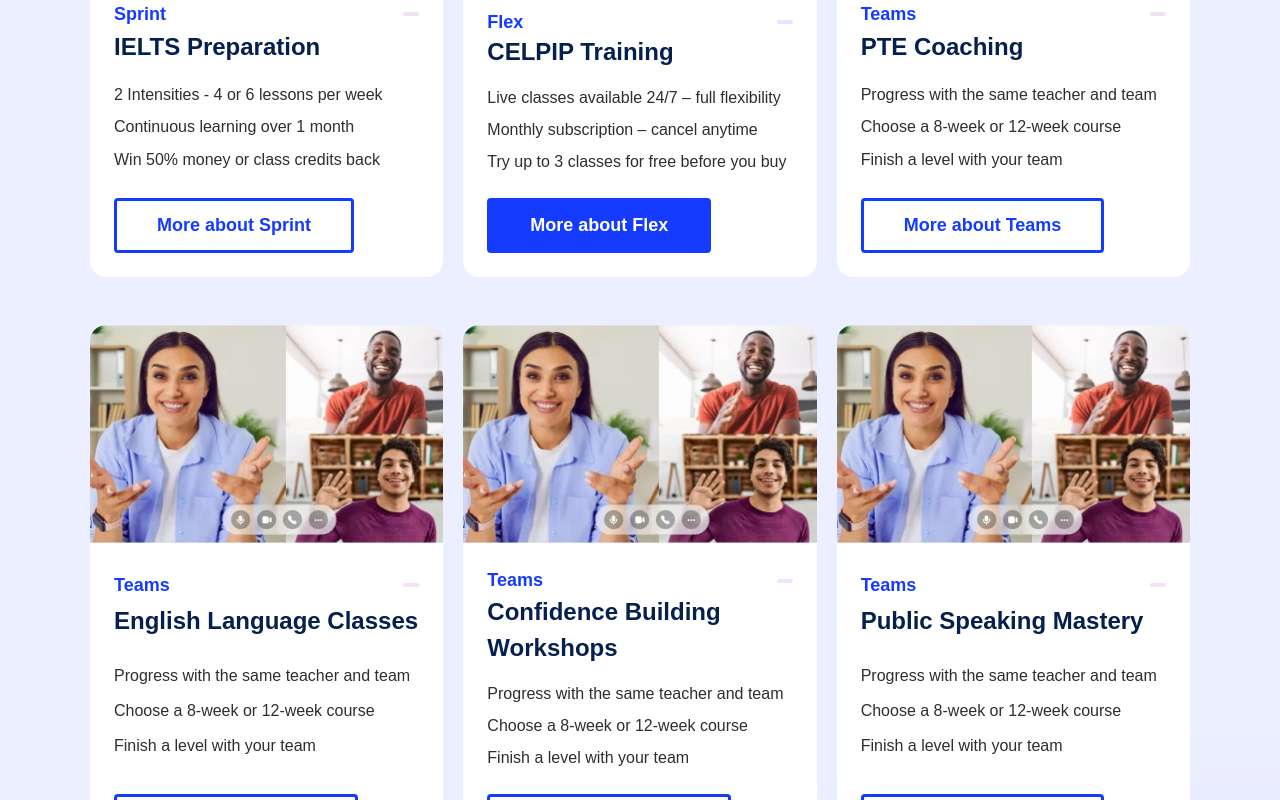
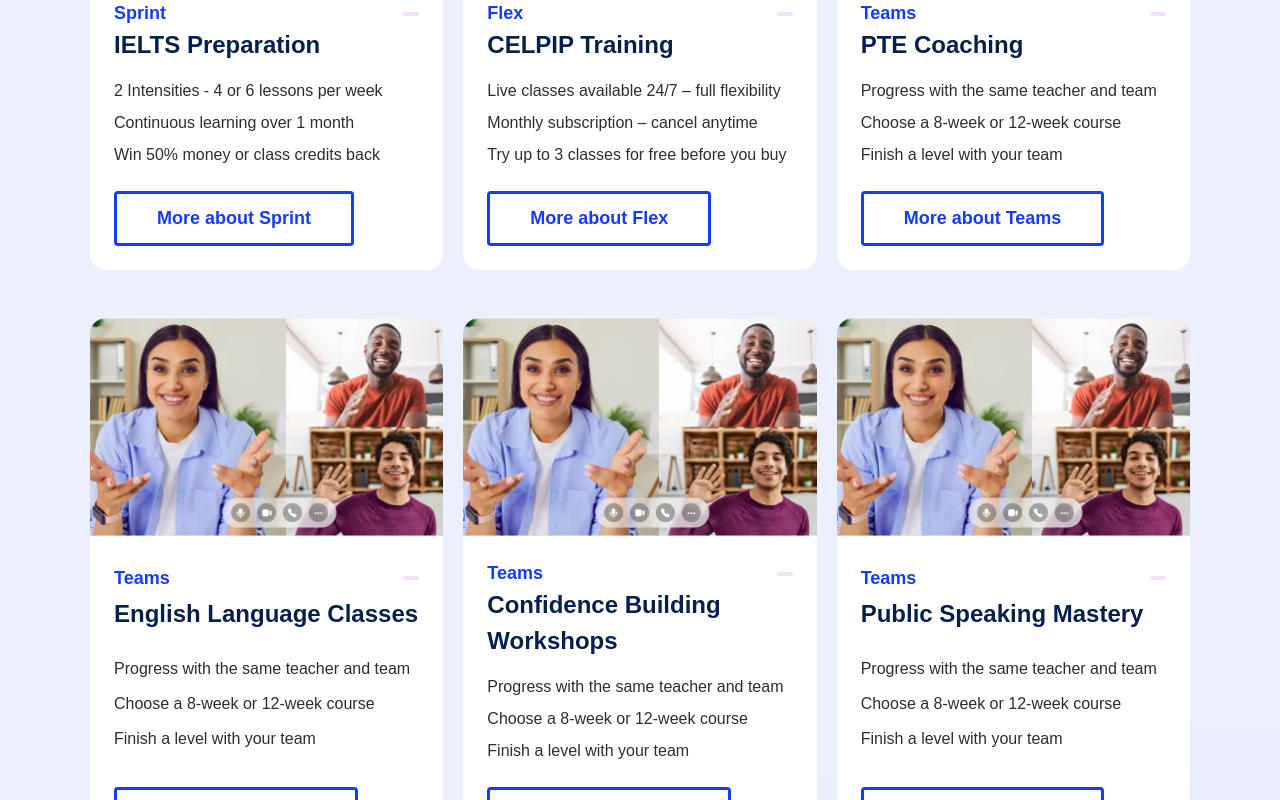
Before and after one commit to bahar-dc/learn-react, a React (Create React App) app: page / in a window 1280 px wide. Shown: the part 1736-2536 px from the top of the page. Built offline with nearby package versions, Linux system fonts and the light colour scheme.

Commit message:
Update Learning.jsx

```diff
--- a/src/Components/Learning.jsx
+++ b/src/Components/Learning.jsx
@@ -38,7 +38,7 @@ export const Learning = () => {
                                             className="link button blue secondary">More about Sprint</a></div>
                                 </div>
                             </div>
-                            <div className=" card cat-flex">
+                            <div className=" card">
                                 <div className="card-image">
                                     <img src={LearningImage2} alt="Alt text" />
                                    <span>Free trial</span>
@@ -59,7 +59,7 @@ export const Learning = () => {
                                           Try up to 3 classes for free before you buy
                                         </li>
                                     </ul>
-                                    <div className="link-container"><a href="flex.html" className="link button blue primary">More
+                                    <div className="link-container"><a href="flex.html" className="link button blue secondary">More
                                             about Flex</a></div>
                                 </div>
                             </div>
```
